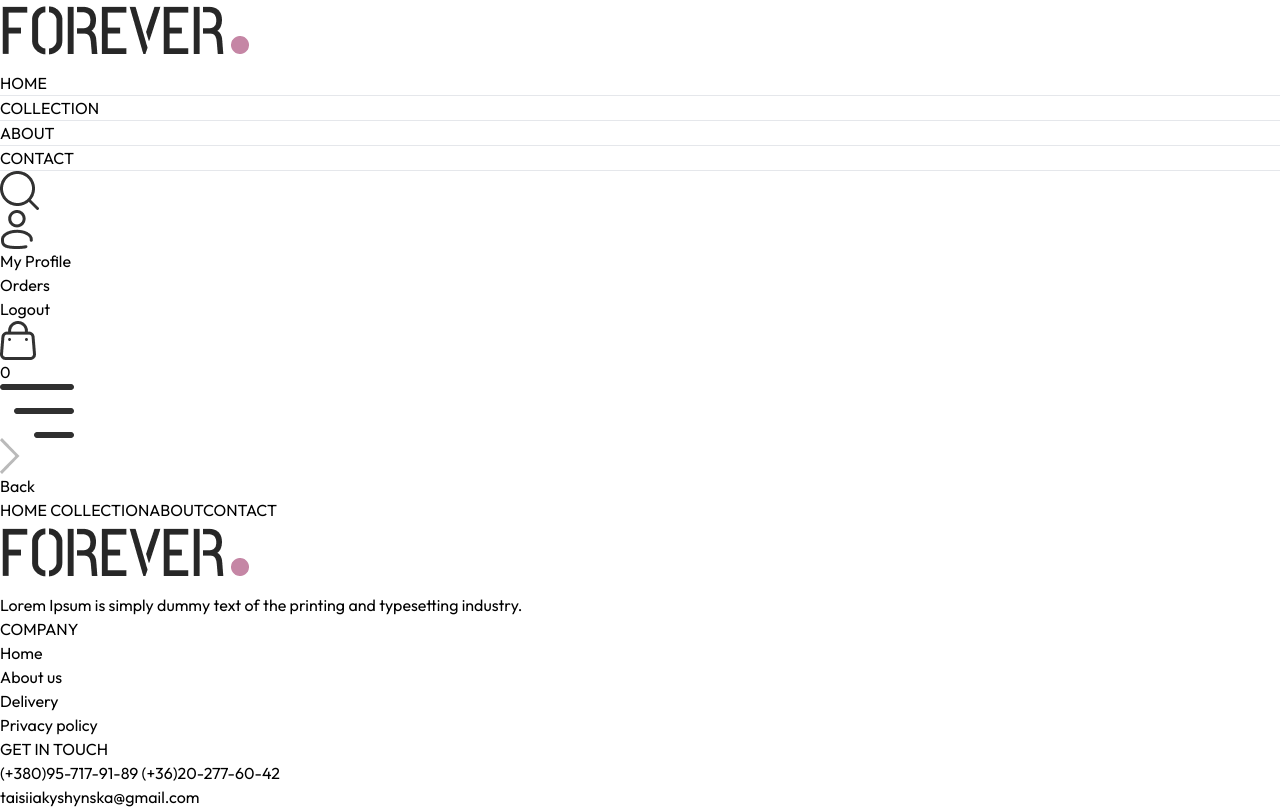
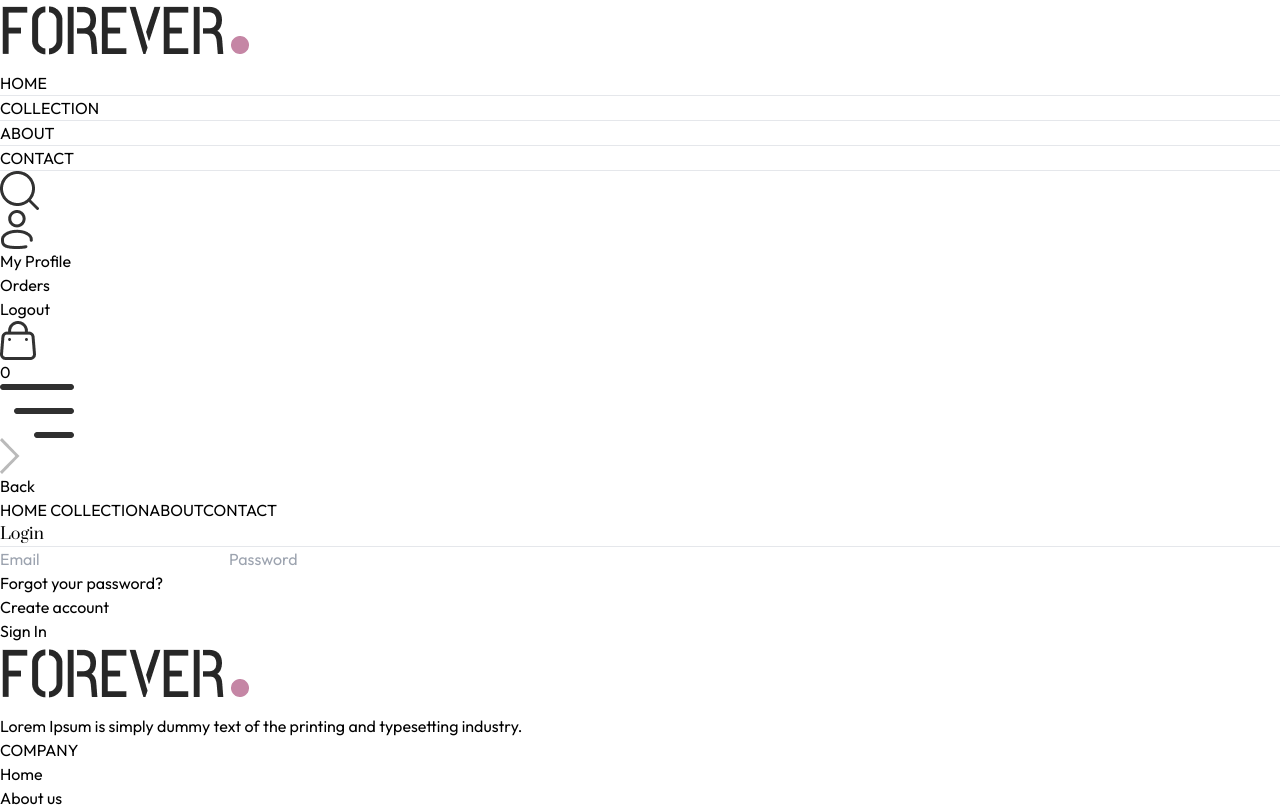
Before and after one commit to TaisiaKishynskaya/react-shop, a React (Vite) app in the folder ecommerce-shop/: page /login in a window 1280 px wide. Shown: the top 809 px of the page. Built offline with nearby package versions, Linux system fonts and the light colour scheme.

Commit message:
Add Login/Sign Up Page

```diff
--- a/ecommerce-shop/src/components/Navbar.jsx
+++ b/ecommerce-shop/src/components/Navbar.jsx
@@ -40,7 +40,7 @@
                 <img onClick={()=>setShowSearch(true)} src={assets.search_icon} className='w-5 cursor-pointer' alt="" />
 
                 <div className='group relative'>
-                    <img src={assets.profile_icon} className='w-5 cursor-pointer' alt="" />
+                    <Link to='/login'><img src={assets.profile_icon} className='w-5 cursor-pointer' alt="" /></Link>
                     <div className='group-hover:block hidden absolute dropdown-menu right-0 pt-4'>
                         <div className='flex flex-col gap-2 w-36 py-5 px-5 bg-slate-100 text-gray-500 rounded'>
                             <p className='cursor-pointer hover:text-black'>My Profile</p>
--- a/ecommerce-shop/src/pages/Login.jsx
+++ b/ecommerce-shop/src/pages/Login.jsx
@@ -1,10 +1,30 @@
-import React from 'react'
+import React, { useState } from 'react'
 
 const Login = () => {
+  const [currentState, setCurrentState] = useState('Login');
+  const onSubmitHandler = async (event) =>{
+    event.preventDefault();
+  }
+
   return (
-    <div>
-
-    </div>
+    <form onSubmit={onSubmitHandler} className='flex flex-col items-center w-[90%] sm:max-w-96 m-auto mt-14 gap-4 text-gray-800'>
+      <div className='inline-flex items-center gap-2 mb-2 mt-10'>
+        <p className='prata-regular text-3xl'>{currentState}</p>
+        <hr className='border-none h-[1.5px] w-8 bg-gray-800'></hr>
+      </div>
+      {currentState === 'Login' ? '' : <input type="text" className='w-full px-3 py-2 border border-gray-800' placeholder='Name' required/>}
+      <input type="email" className='w-full px-3 py-2 border border-gray-800' placeholder='Email' required/>
+      <input type="password" className='w-full px-3 py-2 border border-gray-800' placeholder='Password' required/>
+      <div className='w-full flex justify-between text-sm mt-[-8px]'>
+        <p className='cursor-pointer'>Forgot your password?</p>
+        {
+          currentState === 'Login'
+          ?<p onClick={()=>setCurrentState('Sign Up')} className='cursor-pointer'>Create account</p>
+          :<p onClick={()=>setCurrentState('Login')} className='cursor-pointer'>Login Here</p>
+        }
+      </div>
+      <button className='bg-black text-white font-light px-8 py-2 mt-4'>{currentState === 'Login' ? 'Sign In' : 'Sign Up'}</button>
+    </form>
   )
 }
 
```
